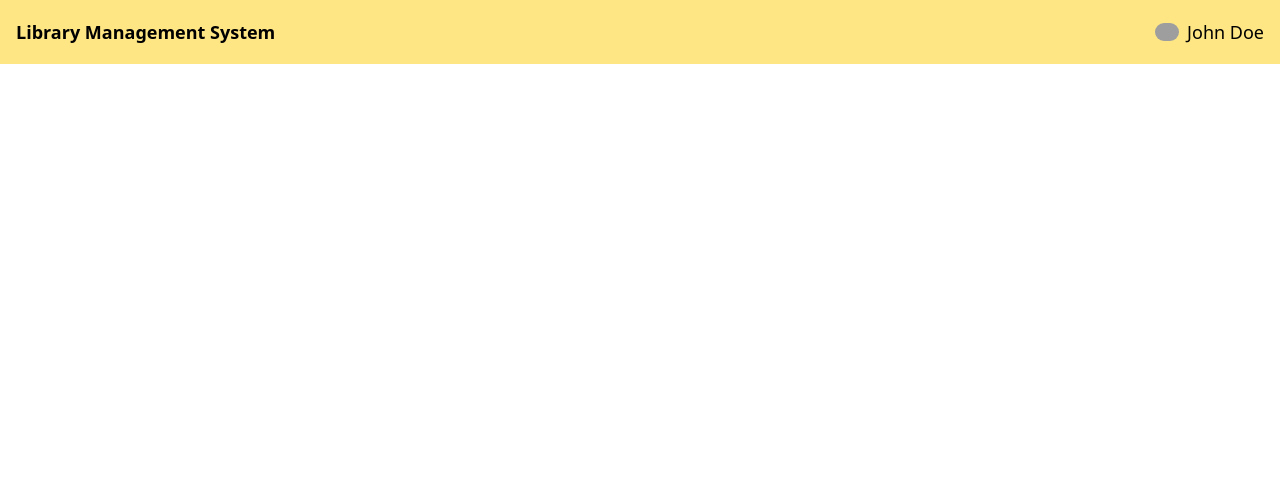
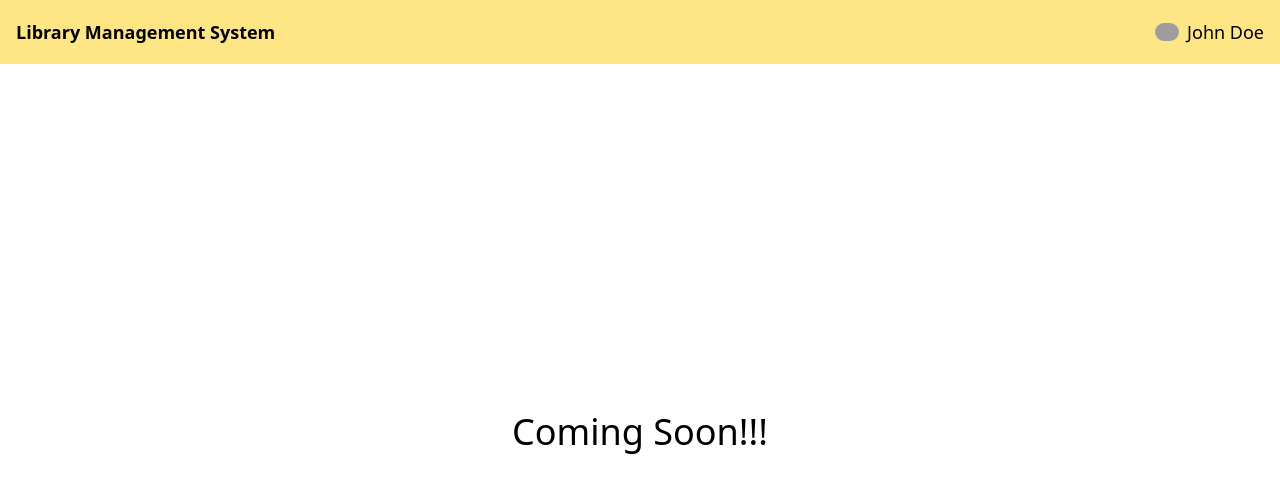
Before and after one commit to archana-acharya1/LMS-app, a React (Vite) app: page / in a window 1280 px wide. Shown: the top 492 px of the page. Built offline with nearby package versions, Linux system fonts and the light colour scheme; grey boxes are pictures that could not be loaded.

Commit message:
add Content component

```diff
--- a/src/App.tsx
+++ b/src/App.tsx
@@ -1,20 +1,12 @@
 import Navbar from "./components/Navbar";
-// named export
-// export const App = () => {
-//   return(
-//     <div>
-//       <h1>Hello World</h1>
-//     </div>
-//   )
-// }
-
-// export {App} // named export
+import Content from "./components/Content";
 
 // default export
 export default function App() {
   return(
-    <div className="">
+    <div className="w-screen h-screen">
      <Navbar />
+     <Content />
     </div>
   )
 }
--- a/src/components/Avatar.tsx
+++ b/src/components/Avatar.tsx
@@ -2,6 +2,9 @@ interface AvatarProps {
   imageUrl: string;
   name: string;
 }
+
+// export default function Avatar(props: AvatarProps) {
+
 
 export default function Avatar({ imageUrl, name }: AvatarProps) {
   return (
--- /dev/null
+++ b/src/components/Content.tsx
@@ -0,0 +1,7 @@
+export default function Content() {
+  return (
+    <div className="w-full h-[calc(100%-64px)] flex justify-center items-center">
+      <h1 className="text-4xl">Coming Soon!!!</h1>
+    </div>
+  )
+}
```
Also changed, not shown: src/components/Navbar.tsx (+5 -2 lines).
